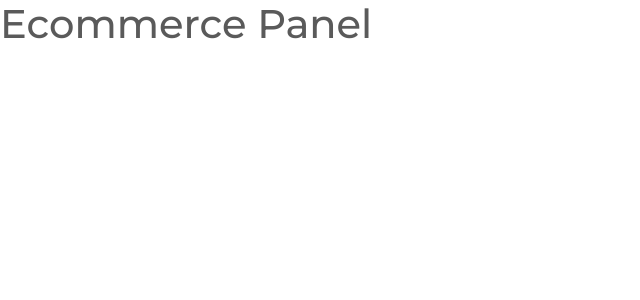
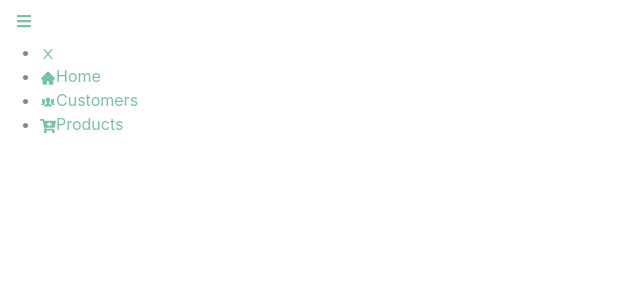
Before and after one commit to gabyballester/react-admin-panel-customers-products-react-redux-hooks-jsonserver, a React (Create React App) app: page / in a window 1280 px wide. Shown: the top 300 px of the page, without its empty margins (0-640 px from the left). Built offline with nearby package versions, Linux system fonts and the light colour scheme.

Commit message:
Instalado react-icons, preparo navbar para manejar links, defino comportamiento de enrutado en App.js, preparado archivo SidebarData con elementos menu, integro en Navbar el sidebardata

```diff
--- a/package.json
+++ b/package.json
@@ -9,6 +9,7 @@
     "node-sass": "^4.14.1",
     "react": "^16.14.0",
     "react-dom": "^16.14.0",
+    "react-icons": "^3.11.0",
     "react-router-dom": "^5.2.0",
     "react-scripts": "3.4.3"
   },
--- a/src/App.js
+++ b/src/App.js
@@ -1,9 +1,18 @@
 import React from 'react';
 import './App.sass';
+import Navbar from "./components/Navbar";
+import {BrowserRouter as Router, Switch, Route} from "react-router-dom";
 
 function App() {
   return (
-   <h1 className="title">Ecommerce Panel</h1>
+   <>
+   <Router>
+     <Navbar/>
+     <Switch>
+       <Route path='/'/>
+     </Switch>
+   </Router>
+   </>
   );
 }
 
--- a/src/components/Navbar.js
+++ b/src/components/Navbar.js
@@ -1,10 +1,40 @@
 // rfce -> generación automática de componente
-import React from 'react'
+import React, { useState } from "react";
+import { Link } from "react-router-dom";
+import * as FaIcons from "react-icons/fa";
+import * as AiIcons from "react-icons/ai";
+import { SidebarData } from "../components/SidebarData";
 
 function Navbar() {
+    const [sidebar, setSidebar] = useState(false);
+    const showSidebar = () => setSidebar(!sidebar);
     return (
         <>
-            <div className="navbar"></div>
+            <div className="navbar">
+                <Link
+                    to="#"
+                    className="menu-bars"
+                >
+                    <FaIcons.FaBars onClick={showSidebar} />
+                </Link>
+            </div>
+            <nav className={sidebar ? "nav-menu active" : "nav-menu"}>
+                < ul className="nav-menu-items">
+                    <li className="navbar-toggle">
+                        <Link to="#" className="menu-bars">
+                            <AiIcons.AiOutlineClose />
+                        </Link>
+                    </li>
+                    {SidebarData.map((item, index) => {
+                        return (<li key={index} className={item.dName}>
+                            <Link to={item.path}>
+                                {item.icon}
+                                <span>{item.title}</span>
+                            </Link>
+                        </li>)
+                    })}
+                </ul>
+            </nav>
         </>
     )
 }
--- a/src/components/SidebarData.js
+++ b/src/components/SidebarData.js
@@ -0,0 +1,25 @@
+import React from 'react';
+import * as FaIcons from "react-icons/fa";
+import * as AiIcons from "react-icons/ai";
+import * as IoIcons from "react-icons/io";
+
+export const SidebarData = [
+    {
+        title: 'Home',
+        path: '/',
+        icon: <AiIcons.AiFillHome />,
+        cName: 'nav-text'
+    },
+    {
+        title: 'Customers',
+        path: '/customers',
+        icon: <IoIcons.IoIosPeople />,
+        cName: 'nav-text'
+    },
+    {
+        title: 'Products',
+        path: '/products',
+        icon: <FaIcons.FaCartPlus />,
+        cName: 'nav-text'
+    },
+]
```
Also changed, not shown: 1 other file (tests, documents, lock files or other folders).
